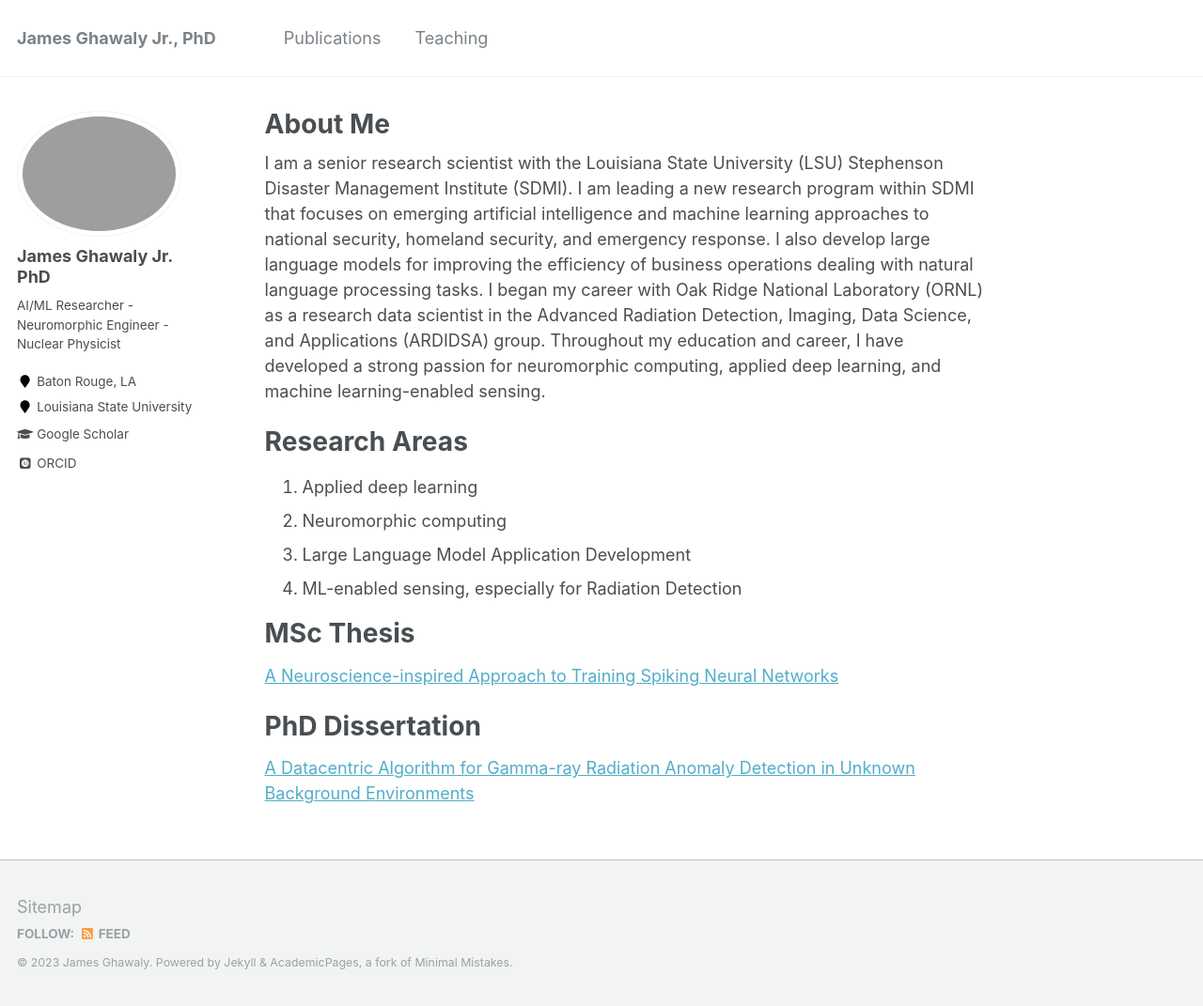
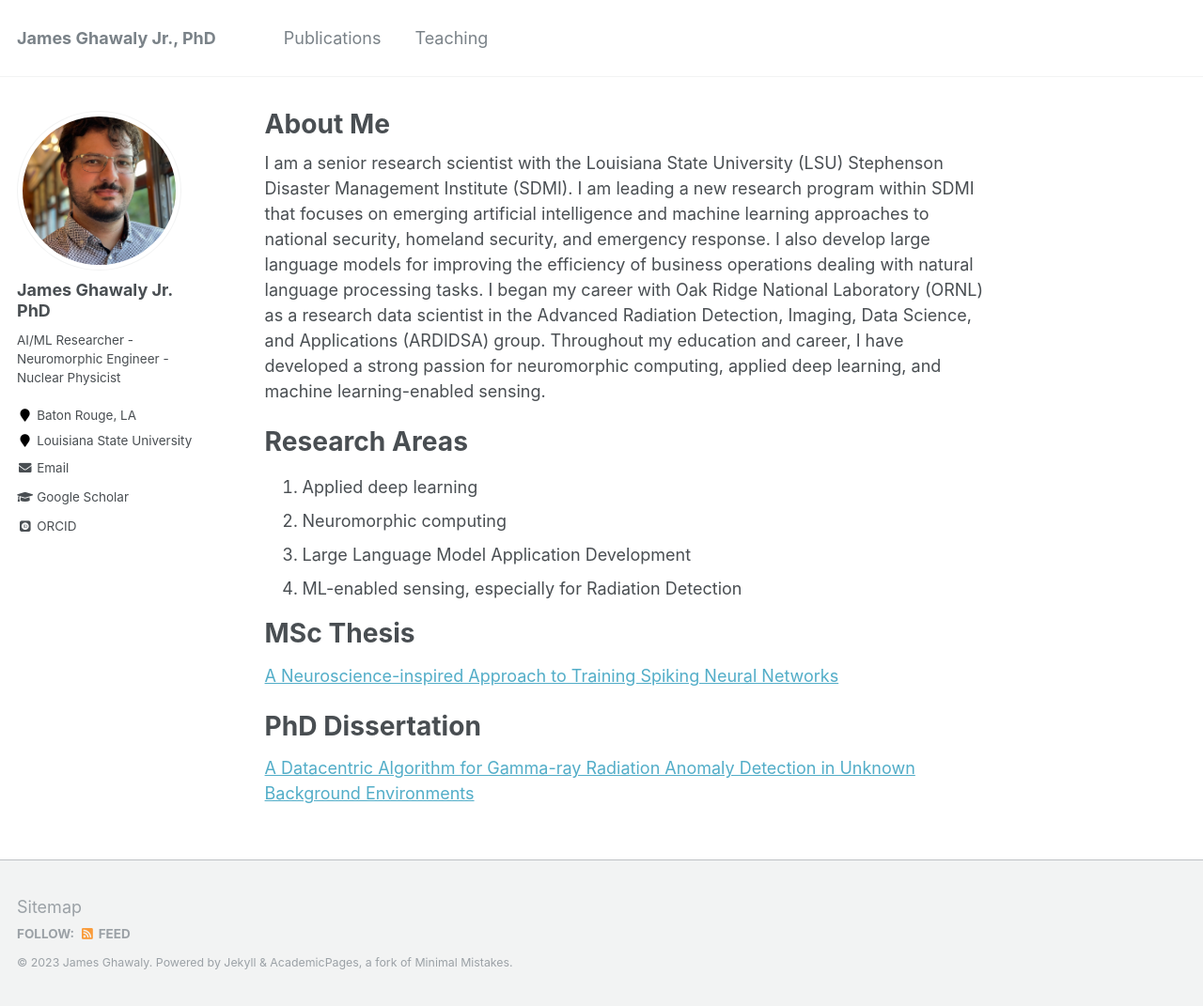
Before and after one commit to jghawaly/jghawaly.github.io, a Jekyll site: the page built from _pages/about.md, in a window 1280 px wide and 1071 px high. Shown: the whole window at 94% size. Built offline with Jekyll 4.4.1, drawn with Linux system fonts in a browser that asks for light colours; some web fonts are replaced.

Commit message:
Update _config.yml

```diff
--- a/_config.yml
+++ b/_config.yml
@@ -81,13 +81,13 @@ analytics:
 # Site Author
 author:
   name             : "James Ghawaly Jr. PhD"
-  avatar           : "ghawaly_headshot.jpeg                "
+  avatar           : "ghawaly_headshot.jpg"
   bio              : "AI/ML Researcher - Neuromorphic Engineer - Nuclear Physicist"
   location         : "Baton Rouge, LA"
   employer         : "Louisiana State University"
   pubmed           : # "https://www.ncbi.nlm.nih.gov/pubmed/?term=john+snow"
   googlescholar    : "https://scholar.google.com/citations?user=ooLCED8AAAAJ&hl=en&oi=ao"
-  email            :
+  email            : "jghawaly@lsu.edu"
   researchgate     :  # example: "https://www.researchgate.net/profile/yourprofile"
   uri              :
   bitbucket        :
```
